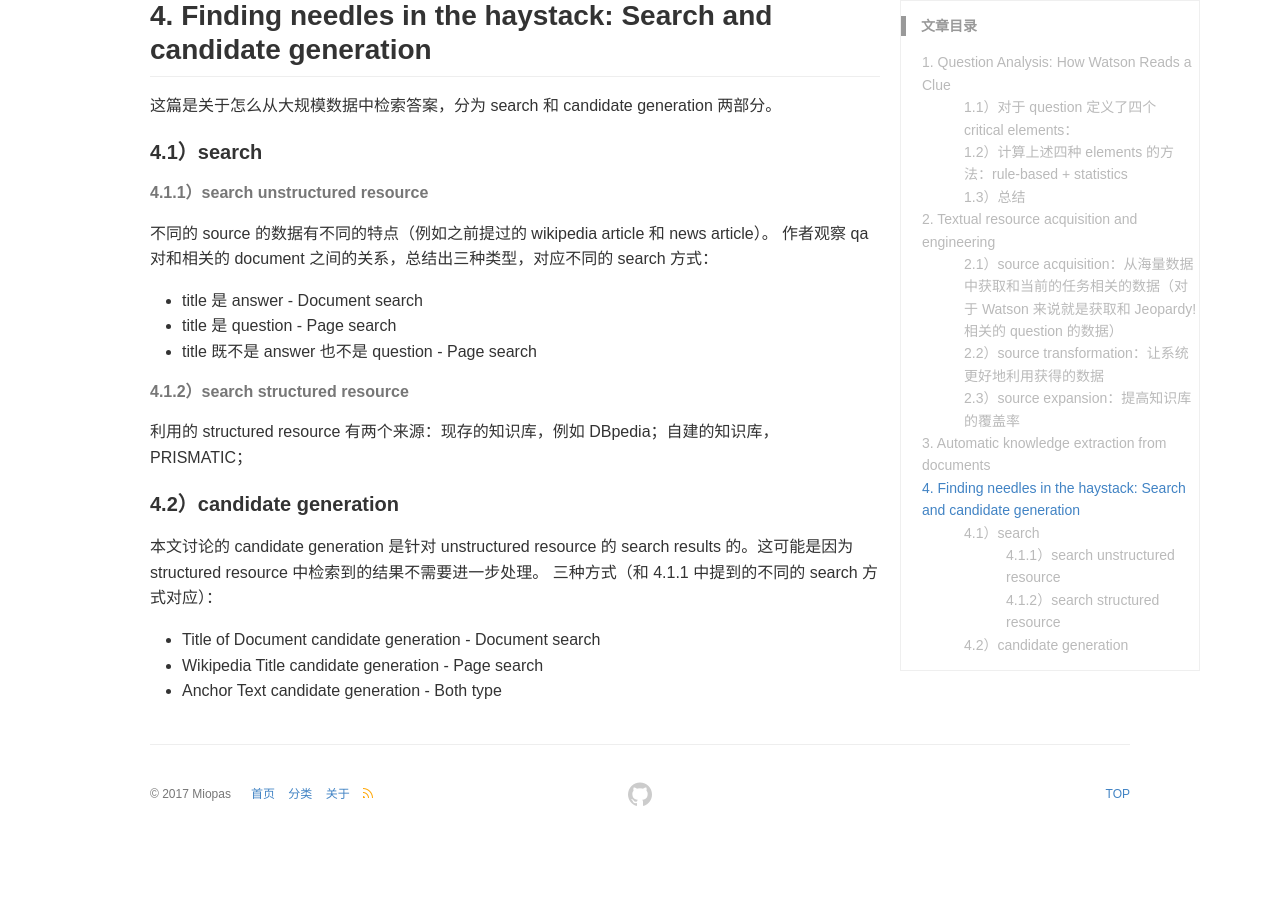
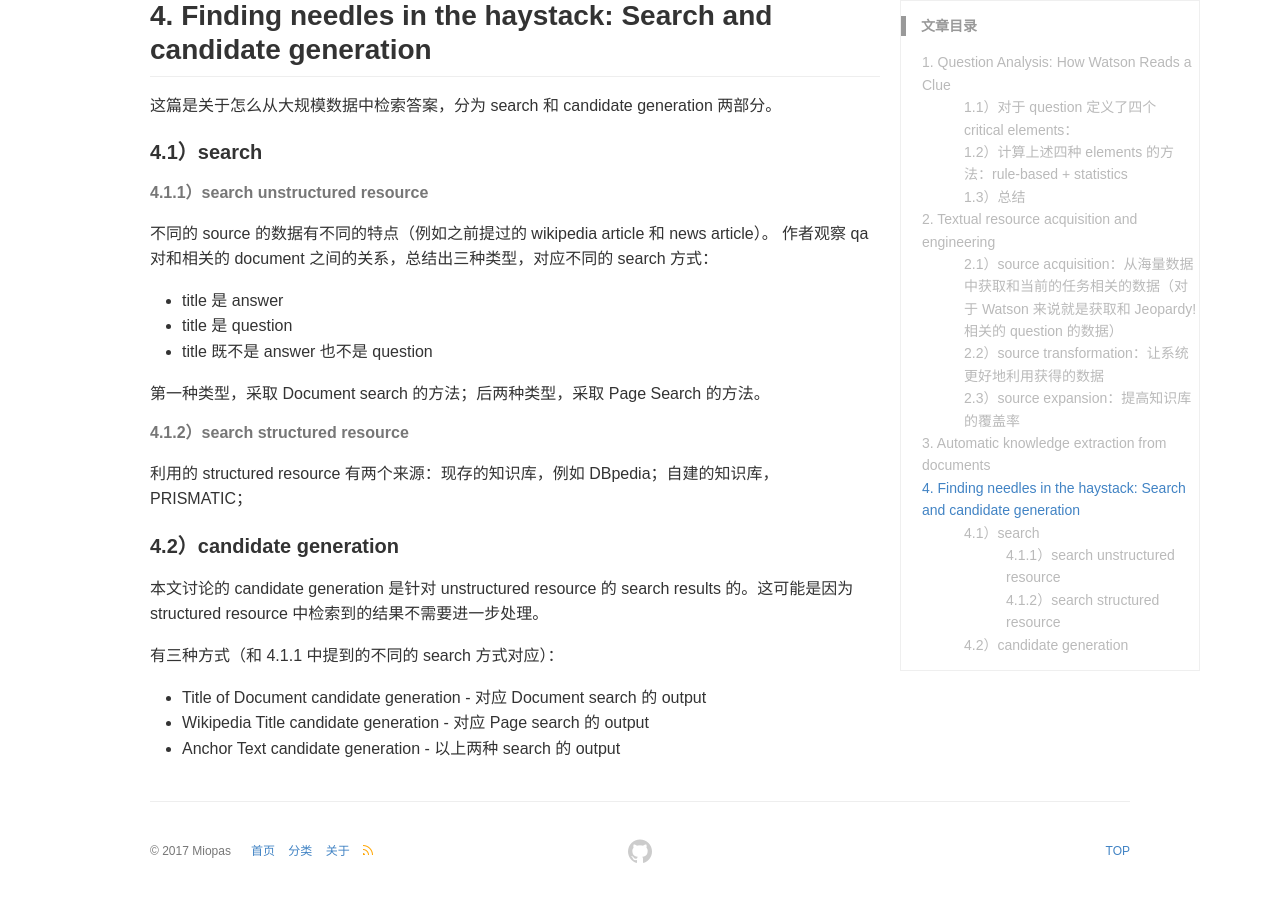
Before and after one commit to Miopas/miopas.github.io, a Jekyll site: the page built from _posts/2017-12-02-watson-paper-01.md, in a window 1280 px wide and 900 px high, scrolled down 2102 px. Built offline with Jekyll 4.4.1, drawn with Linux system fonts in a browser that asks for light colours; before the commit the page ends 2945 px from its top, so only the background shows below that.

Commit message:
Update 2017-12-02-watson-paper-01.md

```diff
--- a/_posts/2017-12-02-watson-paper-01.md
+++ b/_posts/2017-12-02-watson-paper-01.md
@@ -87,16 +87,19 @@ wikipedia 和词典资源不能 cover 一个 topic 相关的所有事实，所
 ###### 4.1.1）search unstructured resource
 不同的 source 的数据有不同的特点（例如之前提过的 wikipedia article 和 news article）。
 作者观察 qa 对和相关的 document 之间的关系，总结出三种类型，对应不同的 search 方式：
-* title 是 answer - Document search
-* title 是 question - Page search
-* title 既不是 answer 也不是 question - Page search
+* title 是 answer
+* title 是 question
+* title 既不是 answer 也不是 question
+
+第一种类型，采取 Document search 的方法；后两种类型，采取 Page Search 的方法。
 
 ###### 4.1.2）search structured resource
 利用的 structured resource 有两个来源：现存的知识库，例如 DBpedia；自建的知识库，PRISMATIC；
 
 #### 4.2）candidate generation
 本文讨论的 candidate generation 是针对 unstructured resource 的 search results 的。这可能是因为 structured resource 中检索到的结果不需要进一步处理。
-三种方式（和 4.1.1 中提到的不同的 search 方式对应）：
-* Title of Document candidate generation - Document search
-* Wikipedia Title candidate generation - Page search
-* Anchor Text candidate generation - Both type
+
+有三种方式（和 4.1.1 中提到的不同的 search 方式对应）：
+* Title of Document candidate generation - 对应 Document search 的 output
+* Wikipedia Title candidate generation - 对应 Page search 的 output
+* Anchor Text candidate generation - 以上两种 search 的 output
```
